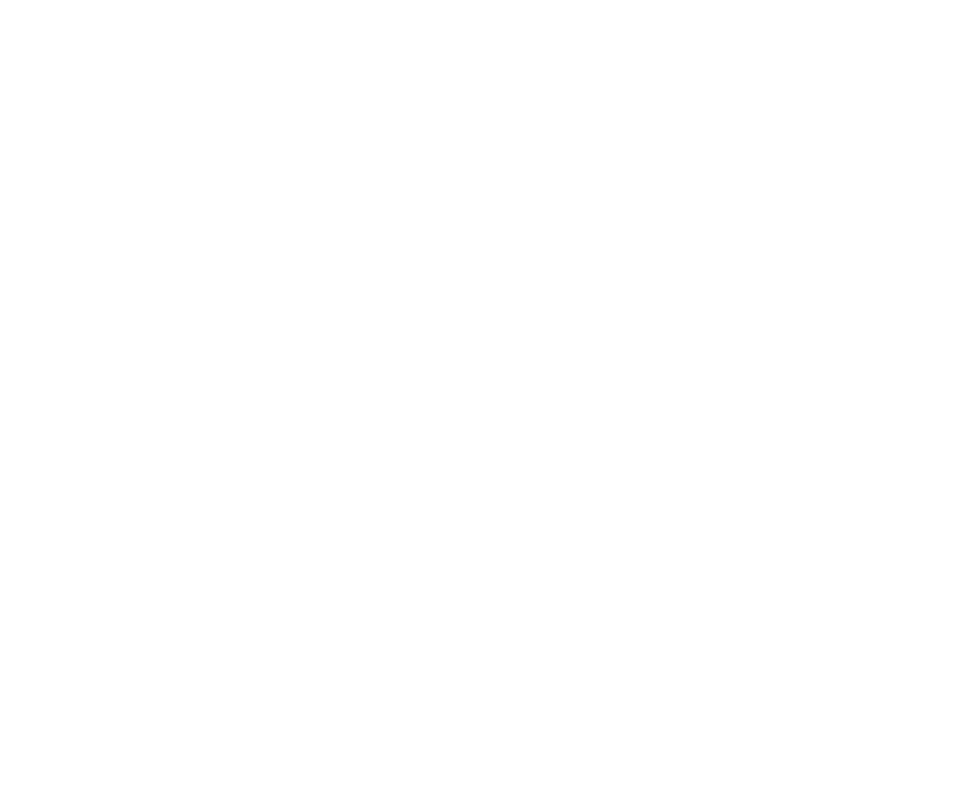
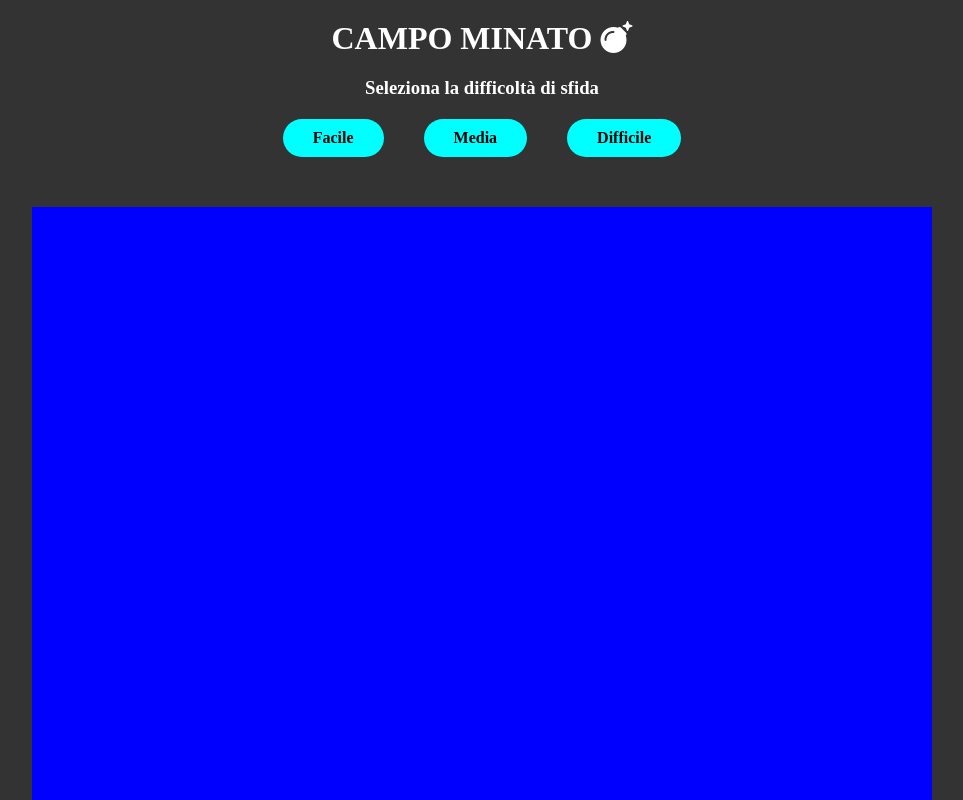
Before and after one commit to DavideLopez/js-campominato-dom, a plain HTML site: page index.html in a window 1280 px wide. Shown: the top 800 px of the page, without its empty margins (158-1121 px from the left). Drawn offline with Linux system fonts and the light colour scheme.

Commit message:
struttura html creata

```diff
--- a/index.html
+++ b/index.html
@@ -5,9 +5,29 @@
     <meta http-equiv="X-UA-Compatible" content="IE=edge">
     <meta name="viewport" content="width=device-width, initial-scale=1.0">
     <link rel="stylesheet" href="style.css">
+    <script src="https://kit.fontawesome.com/053674e0bb.js" crossorigin="anonymous"></script>
     <title>js-campominato-dom</title>
 </head>
 <body>
+
+    <header>
+        <h1>CAMPO MINATO <i class="fa-solid fa-bomb"></i></h1>
+        <h3>Seleziona la difficoltà di sfida</h3>
+        <div>
+            <div class="btn" id="easy">Facile</div>
+            <div class="btn" id="medium">Media</div>
+            <div class="btn" id="hard">Difficile</div>
+        </div>
+    </header>
+
+    <main>
+        <div id="container">
+
+        </div>
+    </main>
+
+    <div class="alert" id="lose"></div>
+    <div class="alert" id="win"></div>
 
 
 
--- a/style.css
+++ b/style.css
@@ -3,3 +3,61 @@
     padding: 0;
     box-sizing: border-box;
 }
+
+body {
+    background-color: #333;
+}
+
+header {
+    text-align: center;
+}
+
+h1, h3 {
+    color: white;
+    margin: 20px 0;
+}
+
+header > div {
+    display: flex;
+    justify-content: center;
+}
+
+.btn {
+    background-color: aqua;
+    padding: 10px 30px;
+    margin: 0 20px;
+    border-radius: 30px;
+    cursor: pointer;
+    font-weight: bold;
+}
+
+.btn:hover {
+    box-shadow: 0px 0px 5px 2px white;
+}
+
+/* .btn:active{
+
+} */
+
+main {
+    margin-top: 50px;
+}
+
+#container {
+    max-width: 900px;
+    height: 900px;
+    background-color: blue;
+    margin: 0 auto;
+    display: flex;
+    flex-wrap: wrap;
+}
+
+*[class^="square"] {
+    border: 3px solid aqua;
+    cursor: pointer;
+    display: flex;
+    justify-content: center;
+    align-items: center;
+    color: white;
+    font-size: 2rem;
+  }
```
Also changed, not shown: app.js (line endings or trailing spaces).
